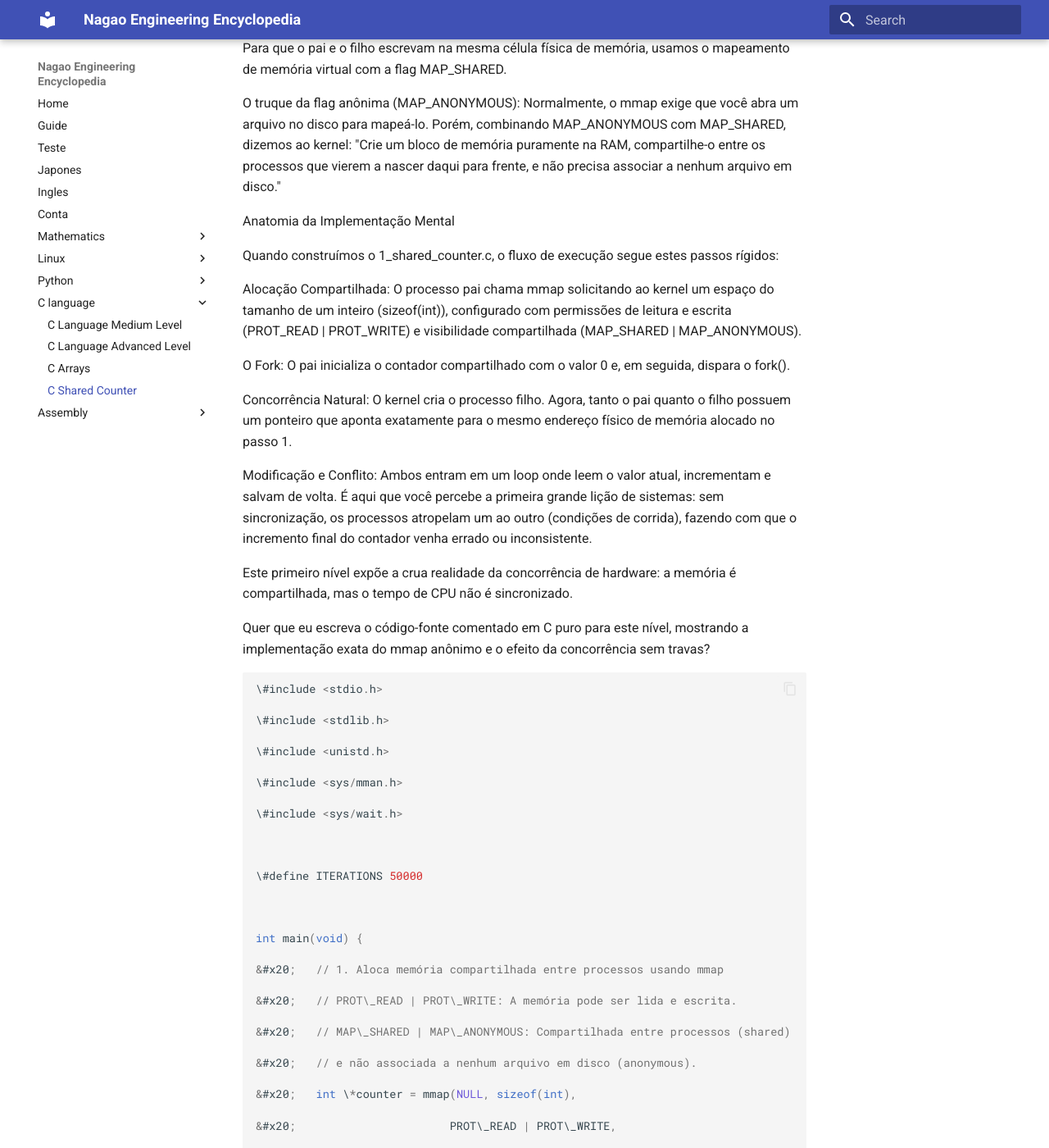
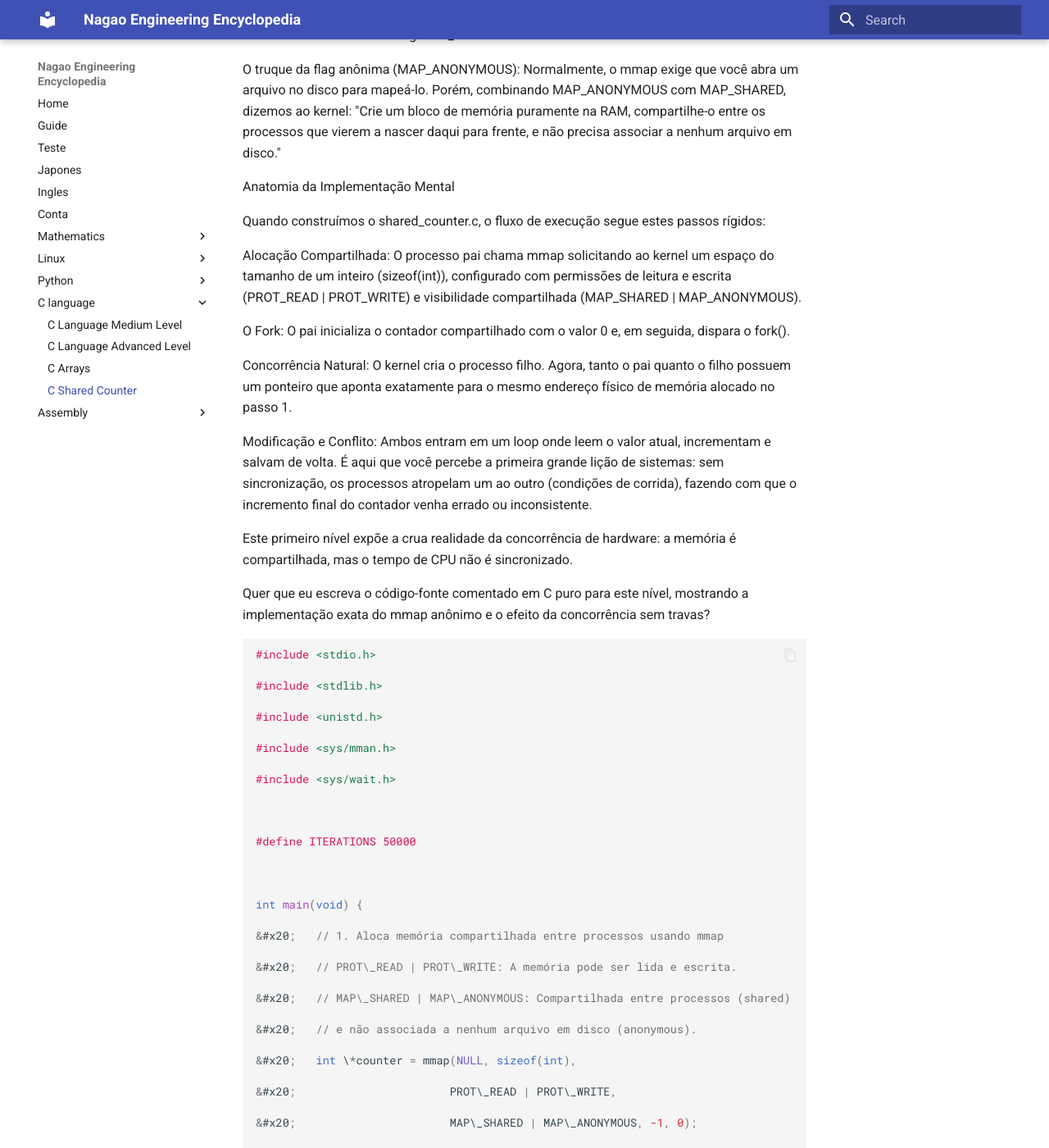
Before and after one commit to NagaoVictor/nagao-engineering, an MkDocs documentation site: the page built from docs/clang/shared_counter.md, in a window 1280 px wide and 1400 px high, scrolled down 604 px. Shown: the whole window at 82% size. Built offline with MkDocs 1.6.1 and Material for MkDocs 9.7.7, drawn with Linux system fonts in a browser that asks for light colours; some of the changed lines change nothing that is shown; some of the changed text lies outside the part shown.

Commit message:
Update shared_counter.md

````diff
--- a/docs/clang/shared_counter.md
+++ b/docs/clang/shared_counter.md
@@ -1,34 +1,31 @@
-\# Shared\_Counter
+# Shared_Counter
 
 
 
-O arquivo shared\_counter.c é a porta de entrada para o mundo da comunicação entre processos. Antes de lidarmos com arquivos de sistema, filas complexas ou semáforos, precisamos entender o conceito mais elementar do IPC: como fazer dois processos independentes enxergarem exatamente o mesmo bloco de RAM.
+O arquivo shared_counter.c é a porta de entrada para o mundo da comunicação entre processos. Antes de lidarmos com arquivos de sistema, filas complexas ou semáforos, precisamos entender o conceito mais elementar do IPC: como fazer dois processos independentes enxergarem exatamente o mesmo bloco de RAM.
 
 O Problema Clássico do Isolamento de Processos
 
 
+Por padrão, o kernel do sistema operacional (através da MMU) isola estritamente o espaço de memória de cada processo.
 
-Por padrão, o kernel do sistema operacional (através da MMU) isola estritamente o espaço de memória de cada processo.
+Se você cria uma variável int contador = 0; em um programa e faz um fork(), o kernel duplica o processo. O filho recebe uma cópia exata daquela memória.
 
 
 
-&#x20;   Se você cria uma variável int contador = 0; em um programa e faz um fork(), o kernel duplica o processo. O filho recebe uma cópia exata daquela memória.
+Se o processo filho altera contador = 5, o processo pai continua enxergando contador = 0. Eles não compartilham o mesmo dado; eles têm cópias independentes em endereços virtuais diferentes.
 
 
 
-&#x20;   Se o processo filho altera contador = 5, o processo pai continua enxergando contador = 0. Eles não compartilham o mesmo dado; eles têm cópias independentes em endereços virtuais diferentes.
+A Solução: Memória Compartilhada Anônima (mmap + MAP_SHARED)
 
 
 
-A Solução: Memória Compartilhada Anônima (mmap + MAP\_SHARED)
+Para que o pai e o filho escrevam na mesma célula física de memória, usamos o mapeamento de memória virtual com a flag MAP_SHARED.
 
 
 
-Para que o pai e o filho escrevam na mesma célula física de memória, usamos o mapeamento de memória virtual com a flag MAP\_SHARED.
-
-
-
-&#x20;   O truque da flag anônima (MAP\_ANONYMOUS): Normalmente, o mmap exige que você abra um arquivo no disco para mapeá-lo. Porém, combinando MAP\_ANONYMOUS com MAP\_SHARED, dizemos ao kernel: "Crie um bloco de memória puramente na RAM, compartilhe-o entre os processos que vierem a nascer daqui para frente, e não precisa associar a nenhum arquivo em disco."
+O truque da flag anônima (MAP_ANONYMOUS): Normalmente, o mmap exige que você abra um arquivo no disco para mapeá-lo. Porém, combinando MAP_ANONYMOUS com MAP_SHARED, dizemos ao kernel: "Crie um bloco de memória puramente na RAM, compartilhe-o entre os processos que vierem a nascer daqui para frente, e não precisa associar a nenhum arquivo em disco."
 
 
 
@@ -36,23 +33,23 @@ Anatomia da Implementação Mental
 
 
 
-Quando construímos o 1\_shared\_counter.c, o fluxo de execução segue estes passos rígidos:
+Quando construímos o shared_counter.c, o fluxo de execução segue estes passos rígidos:
 
 
 
-&#x20;   Alocação Compartilhada: O processo pai chama mmap solicitando ao kernel um espaço do tamanho de um inteiro (sizeof(int)), configurado com permissões de leitura e escrita (PROT\_READ | PROT\_WRITE) e visibilidade compartilhada (MAP\_SHARED | MAP\_ANONYMOUS).
+Alocação Compartilhada: O processo pai chama mmap solicitando ao kernel um espaço do tamanho de um inteiro (sizeof(int)), configurado com permissões de leitura e escrita (PROT_READ | PROT_WRITE) e visibilidade compartilhada (MAP_SHARED | MAP_ANONYMOUS).
 
 
 
-&#x20;   O Fork: O pai inicializa o contador compartilhado com o valor 0 e, em seguida, dispara o fork().
+O Fork: O pai inicializa o contador compartilhado com o valor 0 e, em seguida, dispara o fork().
 
 
 
-&#x20;   Concorrência Natural: O kernel cria o processo filho. Agora, tanto o pai quanto o filho possuem um ponteiro que aponta exatamente para o mesmo endereço físico de memória alocado no passo 1.
+Concorrência Natural: O kernel cria o processo filho. Agora, tanto o pai quanto o filho possuem um ponteiro que aponta exatamente para o mesmo endereço físico de memória alocado no passo 1.
 
 
 
-&#x20;   Modificação e Conflito: Ambos entram em um loop onde leem o valor atual, incrementam e salvam de volta. É aqui que você percebe a primeira grande lição de sistemas: sem sincronização, os processos atropelam um ao outro (condições de corrida), fazendo com que o incremento final do contador venha errado ou inconsistente.
+Modificação e Conflito: Ambos entram em um loop onde leem o valor atual, incrementam e salvam de volta. É aqui que você percebe a primeira grande lição de sistemas: sem sincronização, os processos atropelam um ao outro (condições de corrida), fazendo com que o incremento final do contador venha errado ou inconsistente.
 
 
 
@@ -64,19 +61,19 @@ Quer que eu escreva o código-fonte comentado em C puro para este nível, mostra
 
 ```c
 
-\#include <stdio.h>
+#include <stdio.h>
 
-\#include <stdlib.h>
+#include <stdlib.h>
 
-\#include <unistd.h>
+#include <unistd.h>
 
-\#include <sys/mman.h>
+#include <sys/mman.h>
 
-\#include <sys/wait.h>
+#include <sys/wait.h>
 
 
 
-\#define ITERATIONS 50000
+#define ITERATIONS 50000
 
 
 
````
